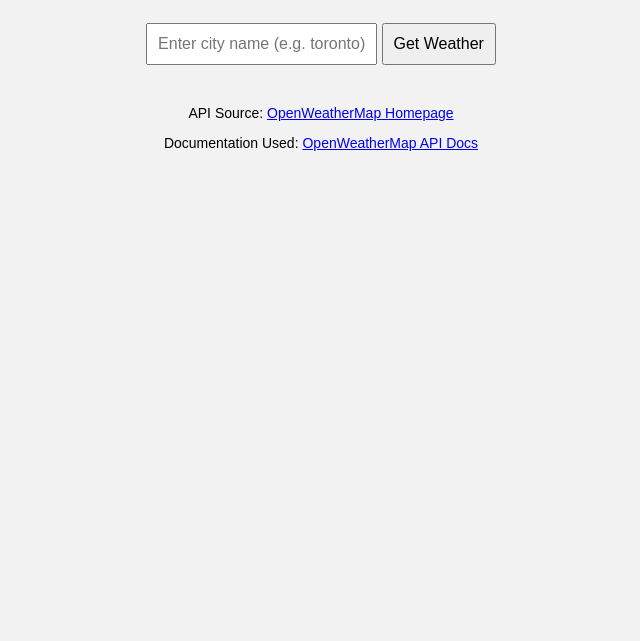
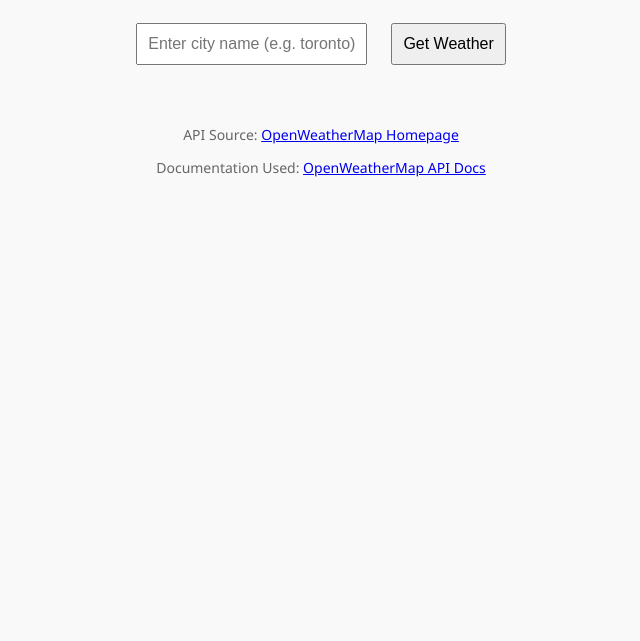
Before and after one commit to tommybadass/Assignment4, a plain HTML site: page index.html in a window 1280 px wide. Shown: the part 159-800 px from the top of the page, without its empty margins (319-959 px from the left). Drawn offline with Linux system fonts and the light colour scheme.

Commit message:
style.css

```diff
--- a/css/style.css
+++ b/css/style.css
@@ -1,23 +1,28 @@
+/* Set basic layout and font for the whole page */
 body {
-  font-family: 'Arial', sans-serif;
-  background-color: #f2f2f2;
+  font-family: 'Segoe UI', sans-serif;
+  background-color: #f9f9f9;
   text-align: center;
   padding: 40px;
 }
 
+/* Style for input and button so it looks cleaner */
 input, button {
   font-size: 16px;
   padding: 10px;
-  margin-top: 20px;
+  margin: 10px;
 }
 
+/* Result area will look more noticeable */
 #weatherResult {
   margin-top: 30px;
   font-size: 18px;
-  color: #333;
+  color: #222;
 }
 
+/* Make footer links smaller and more subtle */
 footer {
-  margin-top: 40px;
+  margin-top: 50px;
   font-size: 14px;
+  color: #666;
 }
```
